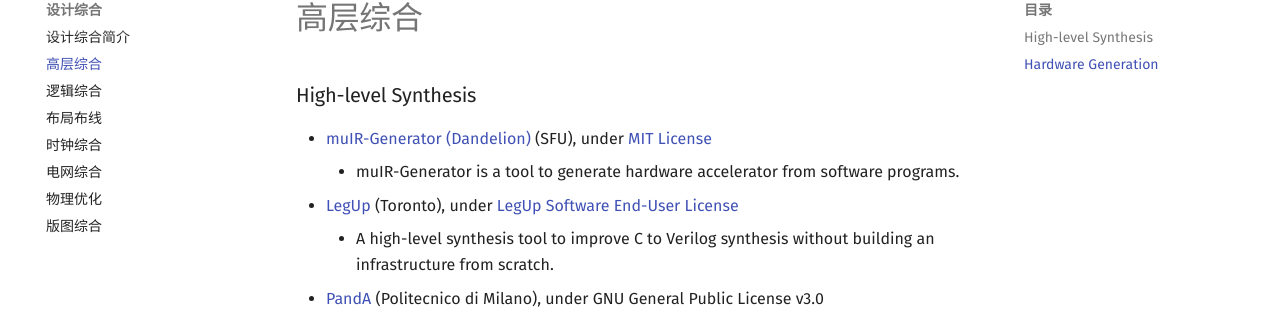
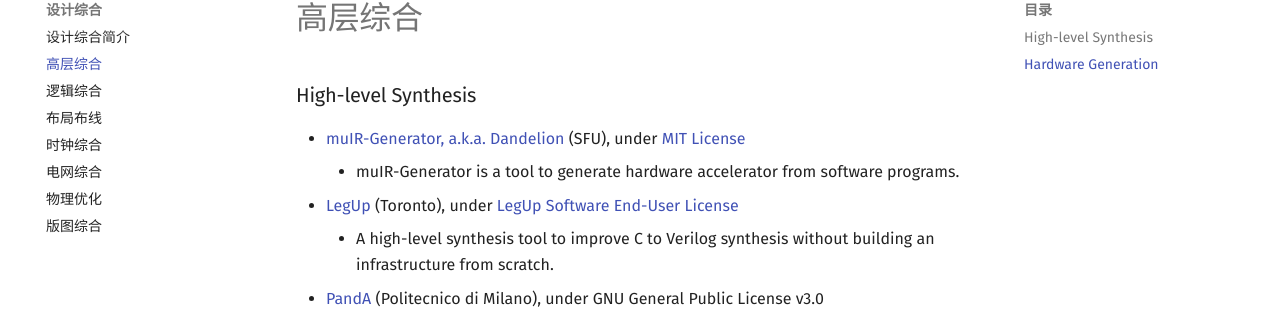
Before and after one commit to daitoto/EDA-wiki, an MkDocs documentation site: the page built from docs/synthesis/behavior.md, in a window 1280 px wide and 1086 px high. Shown: the part 149-469 px from the top of the window. Built offline with MkDocs 1.6.1 and Material for MkDocs 9.7.7, drawn with Linux system fonts in a browser that asks for light colours; comment, search, counter and statistics services are not loaded.

```diff
--- a/docs/synthesis/behavior.md
+++ b/docs/synthesis/behavior.md
@@ -1,5 +1,5 @@
 ### High-level Synthesis
-- [muIR-Generator (Dandelion)](https://github.com/sfu-arch/muir) (SFU), under [MIT License](https://github.com/sfu-arch/muir/blob/master/LICENSE)
+- [muIR-Generator, a.k.a. Dandelion](https://github.com/sfu-arch/muir) (SFU), under [MIT License](https://github.com/sfu-arch/muir/blob/master/LICENSE)
   - muIR-Generator is a tool to generate hardware accelerator from software programs.
 - [LegUp](http://legup.eecg.utoronto.ca/) (Toronto), under [LegUp Software End-User License](http://legup.eecg.utoronto.ca/license.php)
   - A high-level synthesis tool to improve C to Verilog synthesis without building an infrastructure from scratch.
```
